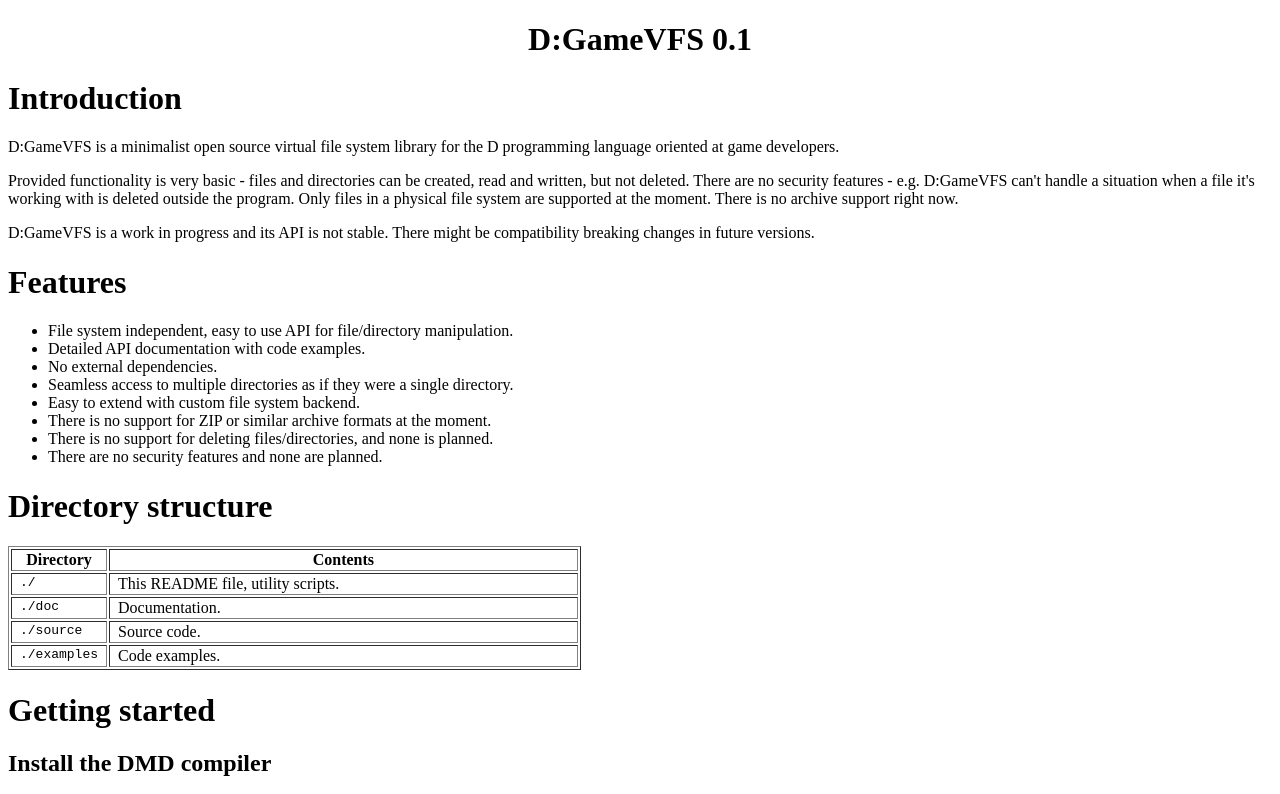
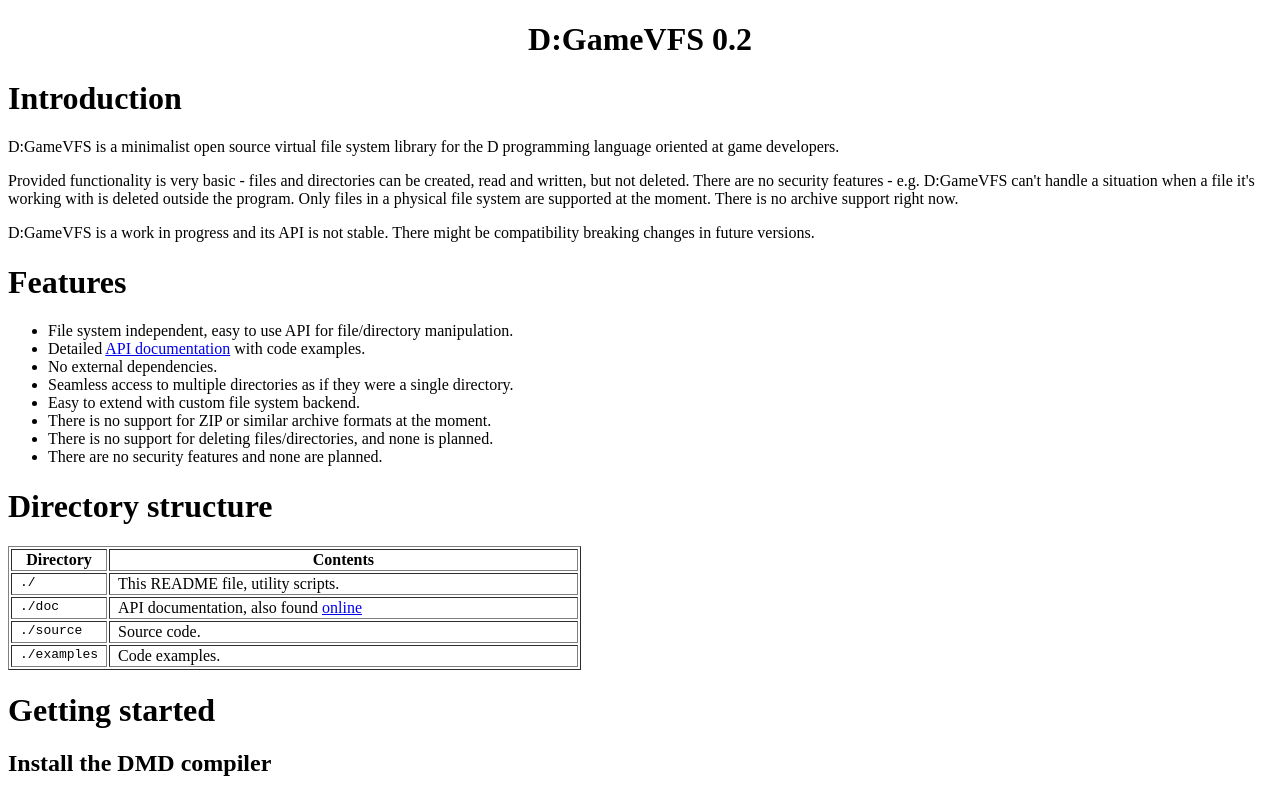
Before and after one commit to kiith-sa/D-GameVFS, a website: page README.html in a window 1280 px wide. Shown: the top 794 px of the page. Drawn offline with Linux system fonts and the light colour scheme.

Commit message:
Links and version bump in the README.

```diff
--- a/README.html
+++ b/README.html
@@ -4,7 +4,7 @@
 <head>
 <meta http-equiv="Content-Type" content="text/html; charset=utf-8" />
 <meta name="generator" content="Docutils 0.11: http://docutils.sourceforge.net/" />
-<title>D:GameVFS 0.1</title>
+<title>D:GameVFS 0.2</title>
 <style type="text/css">
 
 /*
@@ -338,8 +338,8 @@ ul.auto-toc {
 </style>
 </head>
 <body>
-<div class="document" id="d-gamevfs-0-1">
-<h1 class="title">D:GameVFS 0.1</h1>
+<div class="document" id="d-gamevfs-0-2">
+<h1 class="title">D:GameVFS 0.2</h1>
 
 <div class="section" id="introduction">
 <h1>Introduction</h1>
@@ -357,7 +357,8 @@ compatibility breaking changes in future versions.</p>
 <h1>Features</h1>
 <ul class="simple">
 <li>File system independent, easy to use API for file/directory manipulation.</li>
-<li>Detailed API documentation with code examples.</li>
+<li>Detailed <a class="reference external" href="http://defenestrate.eu/docs/dgamevfs">API documentation</a> with code
+examples.</li>
 <li>No external dependencies.</li>
 <li>Seamless access to multiple directories as if they were a single directory.</li>
 <li>Easy to extend with custom file system backend.</li>
@@ -383,7 +384,8 @@ compatibility breaking changes in future versions.</p>
 <td>This README file, utility scripts.</td>
 </tr>
 <tr><td><tt class="docutils literal">./doc</tt></td>
-<td>Documentation.</td>
+<td>API documentation, also found
+<a class="reference external" href="http://defenestrate.eu/docs/dgamevfs">online</a></td>
 </tr>
 <tr><td><tt class="docutils literal">./source</tt></td>
 <td>Source code.</td>
@@ -499,6 +501,8 @@ also writable, so the data is written to <tt class="docutils literal">user_data/
 length. We determine how large buffer we need to read the entire file with the
 <em>VFSFile.bytes()</em> method. The buffer might also be larger than the file - <em>read()</em> reads
 as much data as available and returns the part of the buffer containing the read data.</p>
+<p>For more details about D:GameVFS API, see the
+<a class="reference external" href="http://defenestrate.eu/docs/dgamevfs">documentation</a>.</p>
 </div>
 <div class="section" id="compiling">
 <h2>Compiling</h2>
```
Also changed, not shown: 1 other file.
